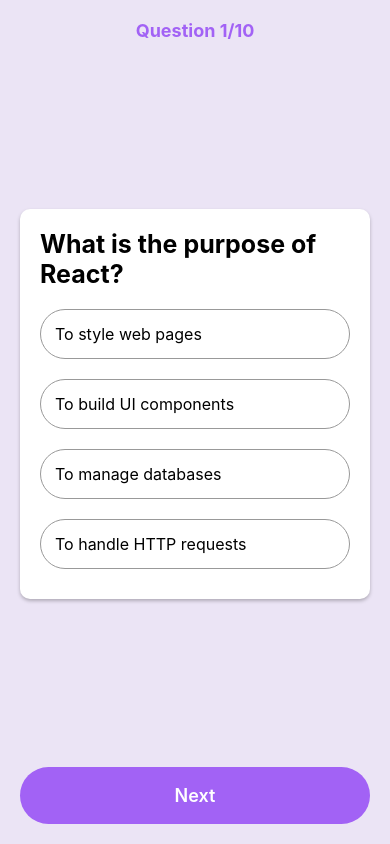
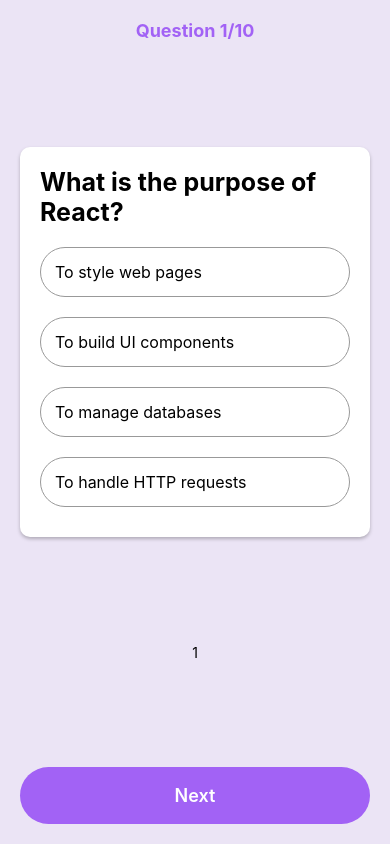
Before and after one commit to dineshchandrasekaren/Quizify, a React Native app: screen / in a window 390 px wide. Built offline with nearby package versions, Linux system fonts and the light colour scheme.

Commit message:
set count down with bug

```diff
--- a/src/app/QuizScreen.tsx
+++ b/src/app/QuizScreen.tsx
@@ -15,6 +15,7 @@
     currentQuestion,
     score,
     bestScore,
+    time,
   } = useQuizContext();
   return (
     <SafeAreaProvider>
@@ -42,7 +43,10 @@
             </Text>
           )}
           {!isFinished ? (
-            <QuestionCard question={currentQuestion} />
+            <>
+              <QuestionCard question={currentQuestion} />
+              <Text>{time}</Text>
+            </>
           ) : (
             <Card title="Result">
               <Text>Your Score: {score}</Text>
--- a/src/providers/QuizProvider.tsx
+++ b/src/providers/QuizProvider.tsx
@@ -21,6 +21,7 @@
   isFinished: boolean;
   score: number;
   bestScore: number;
+  time: number;
   //   reset: () => void;
 };
 
@@ -34,6 +35,16 @@
   const [score, setScore] = useState(0);
   const [bestScore, setBestScore] = useState(0);
   const isFinished = currentQuestionIndex >= questions.length;
+  const [time, setTime] = useState(6);
+
+  useEffect(() => {
+    let clear: NodeJS.Timeout;
+    if (time === 0) {
+      onNext();
+    }
+    clear = setInterval(() => setTime((t) => t - 1), 1000);
+    return () => clearInterval(clear);
+  }, [time]);
   useEffect(() => {
     saveBestScore();
   }, []);
@@ -56,6 +67,7 @@
   };
 
   const onNext = () => {
+    setTime(6);
     if (isFinished) {
       setScore(0);
       setCurrentQuestionIndex(0);
@@ -85,6 +97,7 @@
         isFinished,
         score,
         bestScore,
+        time,
         // reset,
       }}
     >
```
